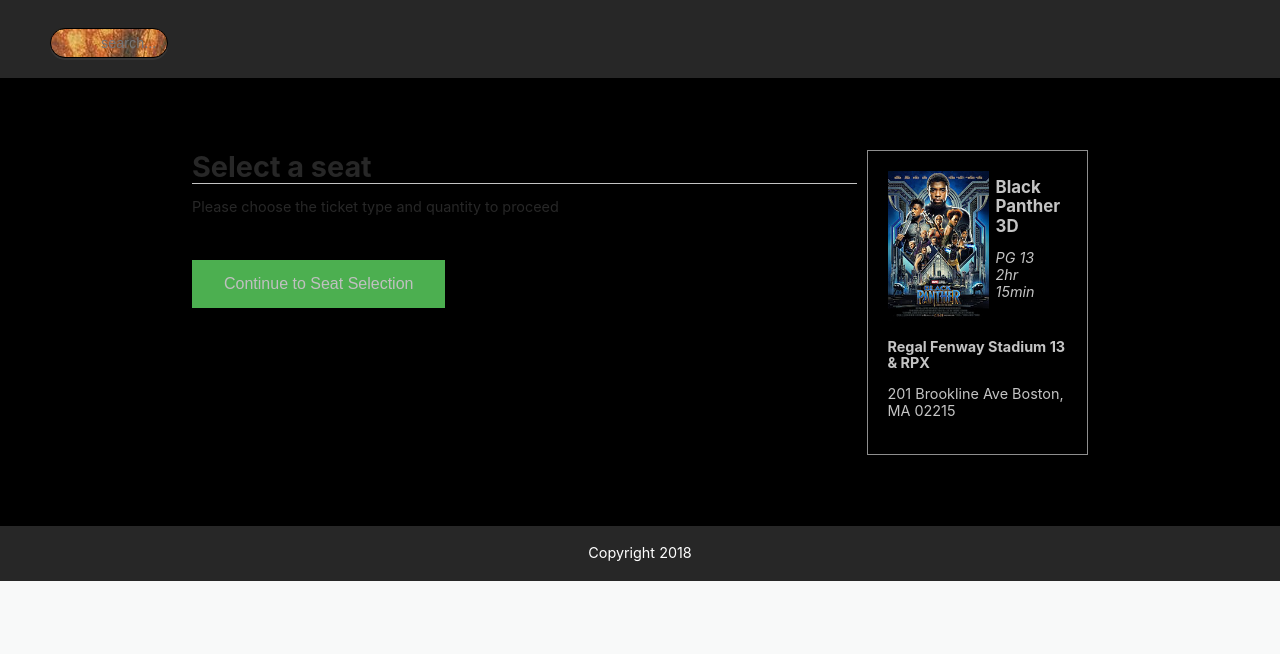
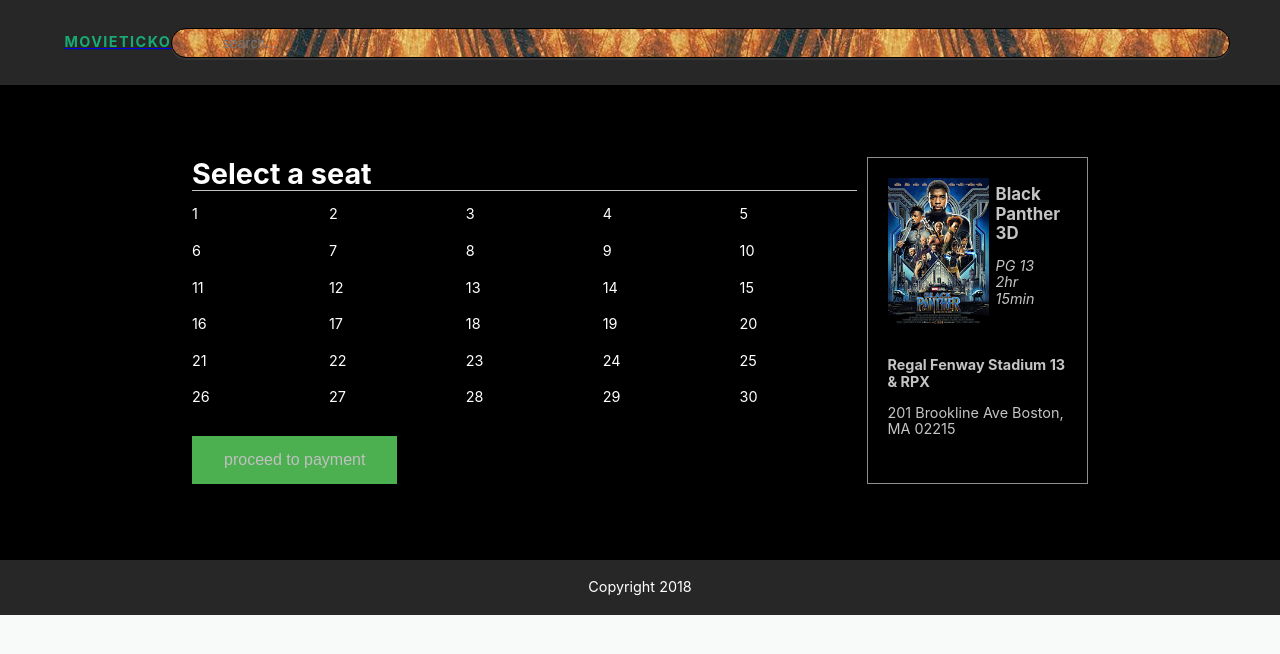
Before and after one commit to vincentngaru/movie-app, a plain HTML site: page buy_tickets_book_seat.html in a window 1280 px wide. Drawn offline with Linux system fonts and the light colour scheme.

Commit message:
seat selection

```diff
--- a/buy_tickets_book_seat.html
+++ b/buy_tickets_book_seat.html
@@ -16,24 +16,60 @@
 <body>
   <div class="entire_ticketing">
 
+    <div class="site_box">
       <div class="header_section">
+        <div class="logo">
+          <a href="../index.html">
+            <p class="white b f5  ttu tracked pl3 green">movieTicko</p>
+          </a>
+        </div>
+        <div class="search_bar">
           <header class "header">
             <input type="text" placeholder="search..." class="top_search">
           </header>
         </div>
+      </div>
       <div class="main_box">
         <div class="book_seat">
 
-        <h1> Select a seat</h1>
-        <p>Please choose the ticket type and quantity to proceed</p>
+          <h1 class="white"> Select a seat</h1>
+          <div class="sitting white">
 
-        <div class="seats">
+            <seat class="seat">1</seat>
+            <seat class="seat">2</seat>
+            <seat class="seat">3</seat>
+            <seat class="seat">4</seat>
+            <seat class="seat">5</seat>
+            <seat class="seat">6</seat>
+            <seat class="seat">7</seat>
+            <seat class="seat">8</seat>
+            <seat class="seat">9</seat>
+            <seat class="seat">10</seat>
+            <seat class="seat">11</seat>
+            <seat class="seat">12</seat>
+            <seat class="seat">13</seat>
+            <seat class="seat">14</seat>
+            <seat class="seat">15</seat>
+            <seat class="seat">16</seat>
+            <seat class="seat">17</seat>
+            <seat class="seat">18</seat>
+            <seat class="seat">19</seat>
+            <seat class="seat">20</seat>
+            <seat class="seat">21</seat>
+            <seat class="seat">22</seat>
+            <seat class="seat">23</seat>
+            <seat class="seat">24</seat>
+            <seat class="seat">25</seat>
+            <seat class="seat">26</seat>
+            <seat class="seat">27</seat>
+            <seat class="seat">28</seat>
+            <seat class="seat">29</seat>
+            <seat class="seat">30</seat>
+
 
           </div>
-
-
           <div class="checkout">
-          <a href="../buy_tickets.html">  <button type="button" name="ticketing" class="buy_ticket">Continue to Seat Selection</button></a>
+            <a href="../buy_tickets.html">  <button type="button" name="ticketing" class="buy_ticket">proceed to payment</button></a>
           </div>
         </div>
         <!-- sidebar for confirmation that the ticket is for the right movie -->
--- a/css/main.css
+++ b/css/main.css
@@ -258,3 +258,9 @@
   background-color: rgba(255, 0, 0, 0.5);
   padding:7em;
 } */
+/* seat selection */
+.seat{background-color: gray;  }
+.sitting{display: grid;
+grid-template-columns: 1fr 1fr 1fr 1fr 1fr;
+grid-gap:20px;
+}
```
Also changed, not shown: buy_tickets.html (+4 -2 lines). Lines whose indentation alone changed are shown as unchanged.
